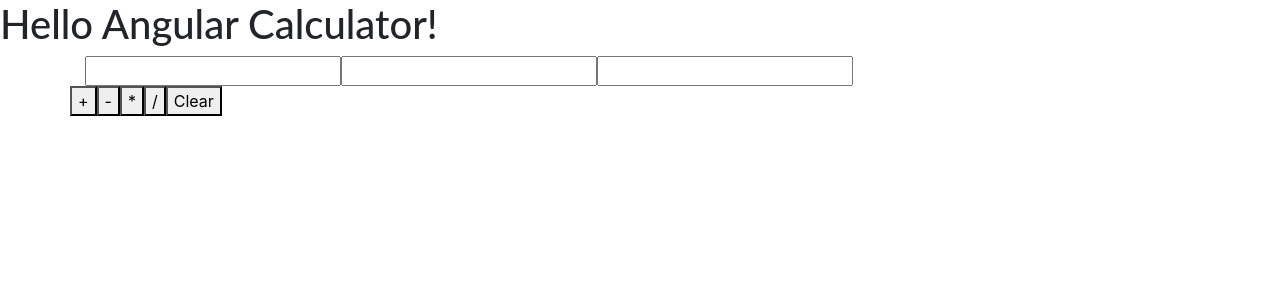
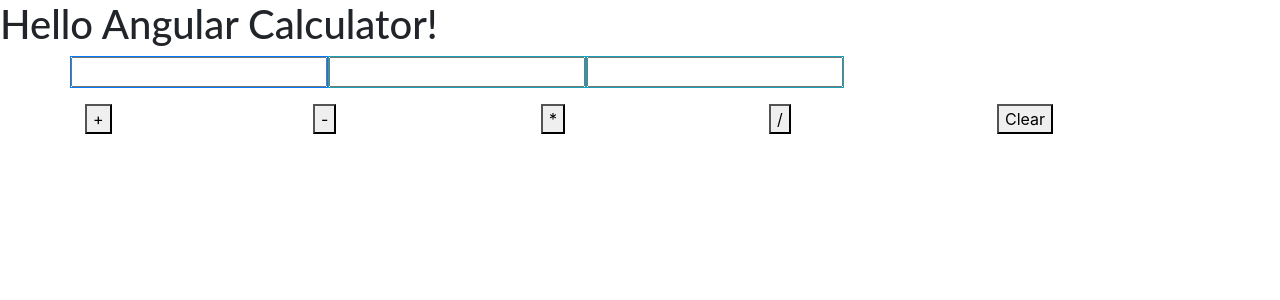
Before and after one commit to sarveshhome/angular9demolecture1, an Angular app: page / in a window 1280 px wide. Shown: the top 300 px of the page. Built offline with nearby package versions, Linux system fonts and the light colour scheme.

Commit message:
1 file modified CSS Bootstrap set

```diff
--- a/src/app/app.component.html
+++ b/src/app/app.component.html
@@ -1,21 +1,17 @@
 <hello name="{{ name }}"></hello>
-<div class="Container">
-     <div class="row">
-          <div class="col">
-              <input type="text" [(ngModel)]='firstNumber' />
-              <input type="text" readonly [(ngModel)]='sign'/>
-              <input type="text" [(ngModel)]='secondNumber' />
+<div class="container">
+     <div class="row form-group">
+           <div class="col-xs-2 border border-primary"> <input type="text" [(ngModel)]='firstNumber' /> </div>
+           <div class="col-xs-2 border border-info"> <input type="text" readonly [(ngModel)]='sign'/> </div>
+           <div class="col-xs-2  border border-info"> <input type="text" [(ngModel)]='secondNumber' />  </div>
               {{finalresult}}
-          </div>
      </div>
      <div class="row">
-
-        <button (click)="onClickMe('+')">+</button>
-        <button (click)="onClickMe('-')">-</button>
-        <button (click)="onClickMe('*')">*</button>
-        <button (click)="onClickMe('/')">/</button>
-        <button (click)="onClickMe('c')">Clear</button>
-
+       <div class="col "> <button (click)="onClickMe('+')">+</button></div>
+        <div class="col"><button (click)="onClickMe('-')">-</button></div>
+        <div class="col"><button (click)="onClickMe('*')">*</button></div>
+        <div class="col"><button (click)="onClickMe('/')">/</button></div>
+        <div class="col"><button (click)="onClickMe('c')">Clear</button></div>
      </div>
      <div class="row">
 
```
